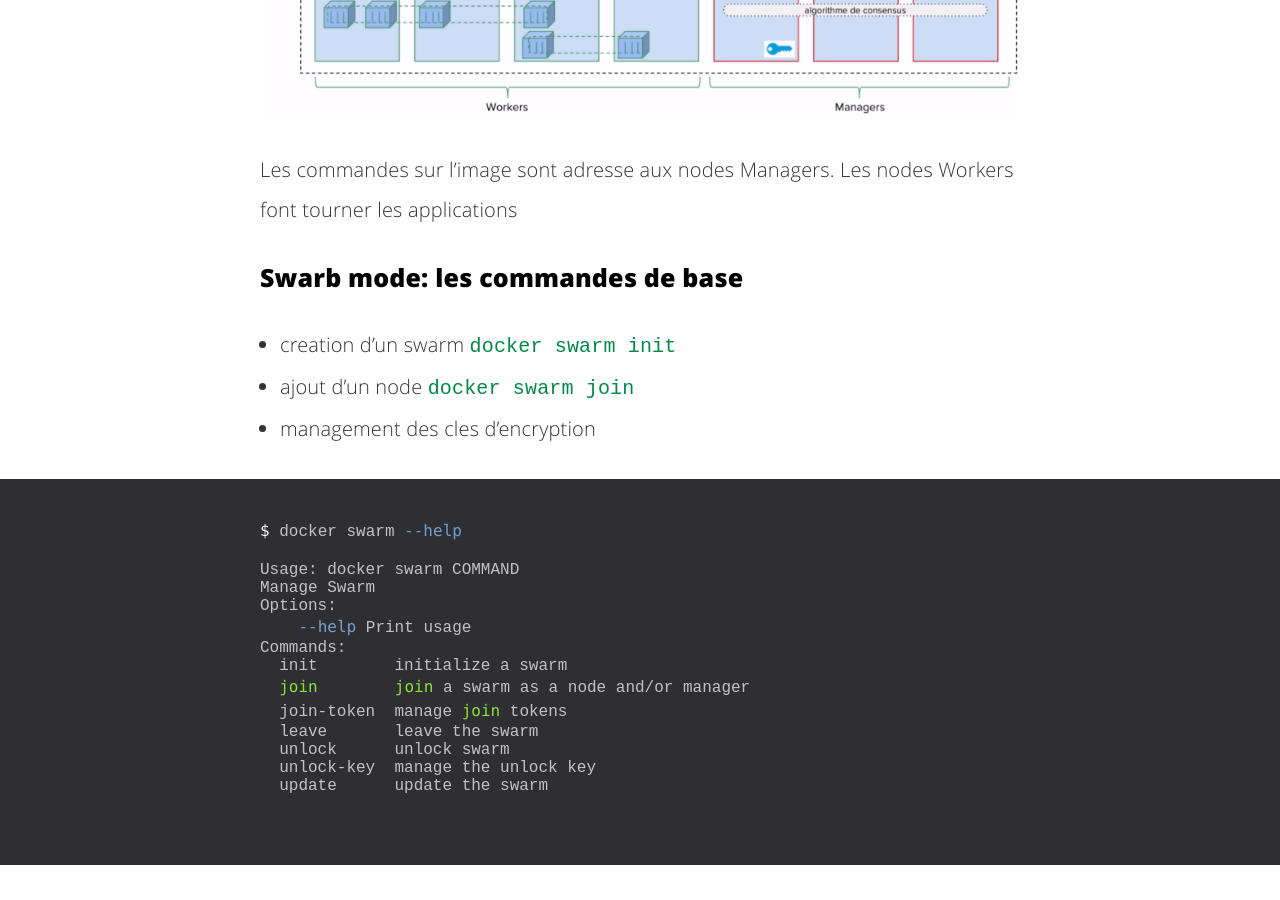
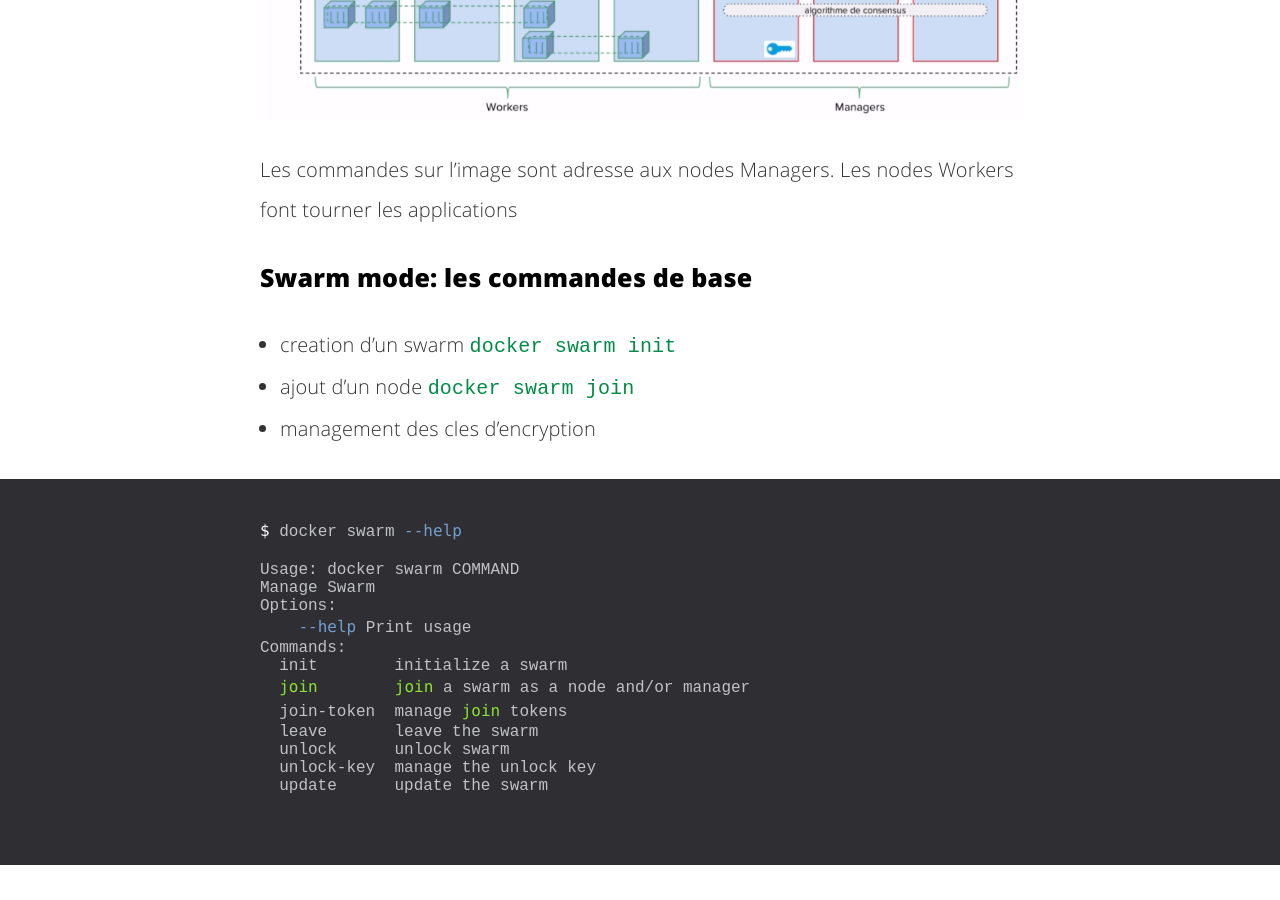
Before and after one commit to fasca/fasca.github.io, a Jekyll site: the page built from _posts/2019-08-30-Docker.md, in a window 1280 px wide and 900 px high, scrolled down 103773 px. Built offline with Jekyll 4.4.1, drawn with Linux system fonts in a browser that asks for light colours; comment, search, counter and statistics services are not loaded.

Commit message:
Update 2019-08-30-Docker.md

```diff
--- a/_posts/2019-08-30-Docker.md
+++ b/_posts/2019-08-30-Docker.md
@@ -2635,7 +2635,7 @@ Le swarm mode utilise la notion de VIP soit Virtual IP, @IP virtuelle pour chaqu
 
 Les commandes sur l'image sont adresse aux nodes Managers. Les nodes Workers font tourner les applications
 
-### Swarb mode: les commandes de base
+### Swarm mode: les commandes de base
 
 - creation d'un swarm `docker swarm init`
 - ajout d'un node `docker swarm join`
```
